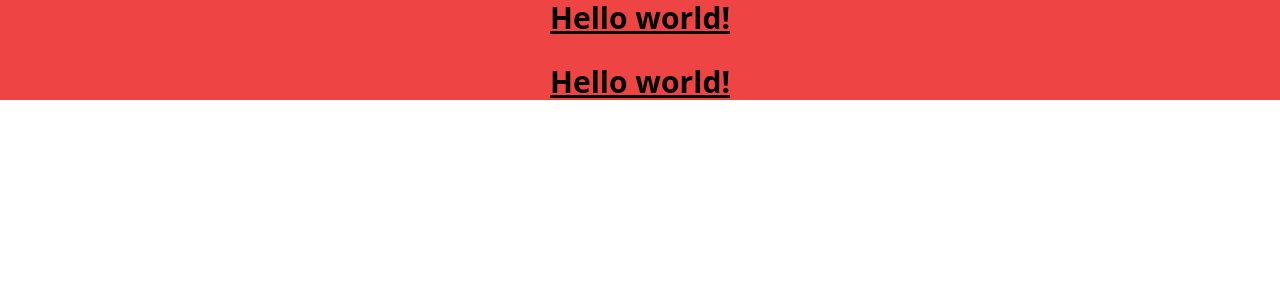
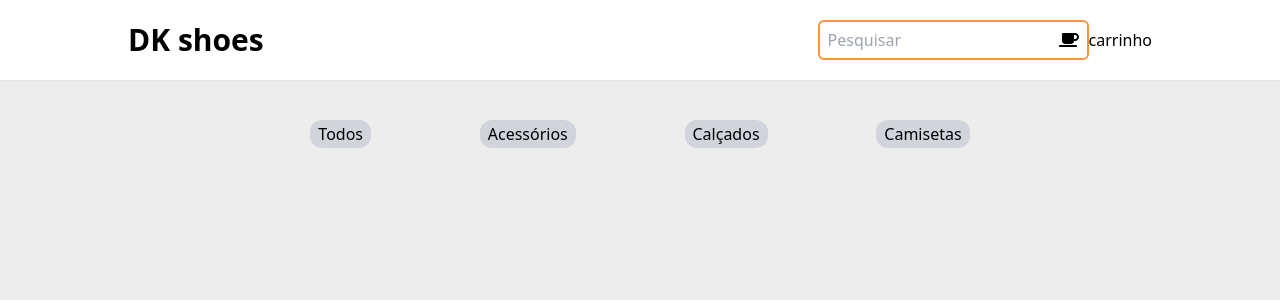
Before and after one commit to diegoguilhermeDS/dk_shoes, a Next.js app: page / in a window 1280 px wide. Shown: the top 300 px of the page. Built offline with nearby package versions, Linux system fonts and the light colour scheme.

Commit message:
feature: create structure

```diff
--- a/package.json
+++ b/package.json
@@ -9,6 +9,9 @@
     "lint": "next lint"
   },
   "dependencies": {
+    "@fortawesome/fontawesome-svg-core": "^6.4.0",
+    "@fortawesome/free-solid-svg-icons": "^6.4.0",
+    "@fortawesome/react-fontawesome": "^0.2.0",
     "@types/node": "18.15.10",
     "@types/react": "18.0.30",
     "@types/react-dom": "18.0.11",
--- /dev/null
+++ b/src/database/db.categories.js
@@ -0,0 +1,3 @@
+const catergories_data = ["Todos", "Acessórios", "Calçados", "Camisetas"]
+
+export default catergories_data
--- /dev/null
+++ b/src/database/index.js
@@ -0,0 +1,5 @@
+import categories_data from "./db.categories"
+
+export {
+    categories_data
+}
--- a/src/pages/_app.tsx
+++ b/src/pages/_app.tsx
@@ -1,6 +1,11 @@
 import '@/styles/globals.css'
 import type { AppProps } from 'next/app'
+import { library } from '@fortawesome/fontawesome-svg-core'
+import { FontAwesomeIcon } from "@fortawesome/react-fontawesome";
+import { faCheckSquare, faCoffee } from '@fortawesome/free-solid-svg-icons'
 
+
+library.add(faCoffee)
 export default function App({ Component, pageProps }: AppProps) {
   return <Component {...pageProps} />
 }
--- a/src/pages/_document.tsx
+++ b/src/pages/_document.tsx
@@ -4,7 +4,7 @@ export default function Document() {
   return (
     <Html lang="en">
       <Head />
-      <body>
+      <body className='bg-gray-100'>
         <Main />
         <NextScript />
       </body>
--- a/src/pages/index.tsx
+++ b/src/pages/index.tsx
@@ -4,26 +4,61 @@ import { Inter } from "next/font/google";
 import styles from "@/styles/Home.module.css";
 import { GetServerSideProps, GetStaticProps } from "next";
 import { api } from "./services/api";
+import { FontAwesomeIcon } from "@fortawesome/react-fontawesome";
+import { useState } from "react";
+import { categories_data } from "../database"
+
 
 const inter = Inter({ subsets: ["latin"] });
 
 export default function Home() {
+  const [borderColorInput, setBorderColorInput] = useState("border-orange-400");
+  const [openModal, setOpenModal] = useState(false)
+
   return (
     <>
-    <Head>
-      <title>Dk-shoes</title>
-      <link rel="shortcut icon" href="favicon.ico" type="image/x-icon" />
-    </Head>
-      <div className="flex flex-col gap-7 w--full items-center bg-red-500">
-        <h1 className="text-3xl font-bold underline">Hello world!</h1>
-        <h1 className="text-3xl font-bold underline">Hello world!</h1>
-      </div>
+      <Head>
+        <title>Dk-shoes</title>
+        <link rel="shortcut icon" href="favicon.ico" type="image/x-icon" />
+        <link rel="stylesheet" href="https://cdnjs.cloudflare.com/ajax/libs/font-awesome/6.4.0/css/all.min.css" />
+      </Head>
+      <header className="bg-white w-full h-20 shadow-sm mb-10">
+        <div className="max-w-5xl mx-auto h-full flex flex-row justify-between items-center">
+          <h1 className="text-3xl font-bold">DK shoes</h1>
+          <div className="h-full flex flex-row justify-between items-center">
+            {/* container de pesquisa */}
+            <div
+              className={`max-w-xs w-full h-10 flex flex-row justify-between items-center ${borderColorInput} border-2 border-solid rounded-md p-2`}
+            >
+              <input
+                type="text"
+                placeholder="Pesquisar"
+                className="outline-none"
+                onMouseDown={() => setBorderColorInput("border-gray-400")}
+                onBlur={() => setBorderColorInput("border-orange-400")}
+              />
+              <button><FontAwesomeIcon icon="coffee" /></button>
+            </div>
+            {/* Carrinho */}
+            <button onClick={() => setOpenModal(!openModal)} >carrinho</button>
+          </div>
+        </div>
+      </header>
+      <main className="max-w-5xl mx-auto">
+        <section>
+          <ul className="flex flex-row justify-around max-w-3xl mx-auto">
+            {categories_data.map((category, index) => <li key={index} className="bg-gray-300 px-2 py-0.5 rounded-xl">{category}</li>)}
+          </ul>
+        </section>
+      </main>
+      {openModal && <h1>Modal Aberto!</h1>}
     </>
   );
 }
 
-export const getServerSideProps: GetServerSideProps = async (context) => {
-  const {data} = await api.get('')
+/* export const getServerSideProps: GetServerSideProps = async (context) => {
+  // const {data} = await api.get('')
+
 
   const revalidatingTime = 60*60*12
   return {
@@ -32,4 +67,4 @@ export const getServerSideProps: GetServerSideProps = async (context) => {
     },
     revalidate: revalidatingTime
   }
-}
+} */
--- a/src/pages/services/api.ts
+++ b/src/pages/services/api.ts
@@ -1,6 +1,6 @@
 import axios from 'axios'
 
 export const api = axios.create({
-    baseURL: '',
+    baseURL: 'https://pokeapi.co/api/v2/',
     timeout: 5000
 })
--- a/src/styles/globals.css
+++ b/src/styles/globals.css
@@ -2,15 +2,19 @@
 @tailwind components;
 @tailwind utilities;
 
-:root {}
-
+* {
+  box-sizing: border-box;
+  margin: 0;
+  padding: 0;
+  text-decoration: none;
+  list-style: none;
+  border: none;
+}
 html,
 body {
   max-width: 100vw;
-  overflow-x: hidden;
 }
 
 a {
   color: inherit;
-  text-decoration: none;
 }
--- a/tailwind.config.js
+++ b/tailwind.config.js
@@ -1,4 +1,5 @@
 /** @type {import('tailwindcss').Config} */
+
 module.exports = {
   content: [
     "./app/**/*.{js,ts,jsx,tsx}",
@@ -9,7 +10,17 @@ module.exports = {
     "./src/**/*.{js,ts,jsx,tsx}",
   ],
   theme: {
-    extend: {},
+    extend: {
+      colors: {
+        gray: {
+          100: "#ededed",
+        }
+        /* orange: {
+          100: "#FF7B39",
+
+        } */
+      }
+    },
   },
   plugins: [],
 }
```
Also changed, not shown: 1 other file (tests, documents, lock files or other folders).
